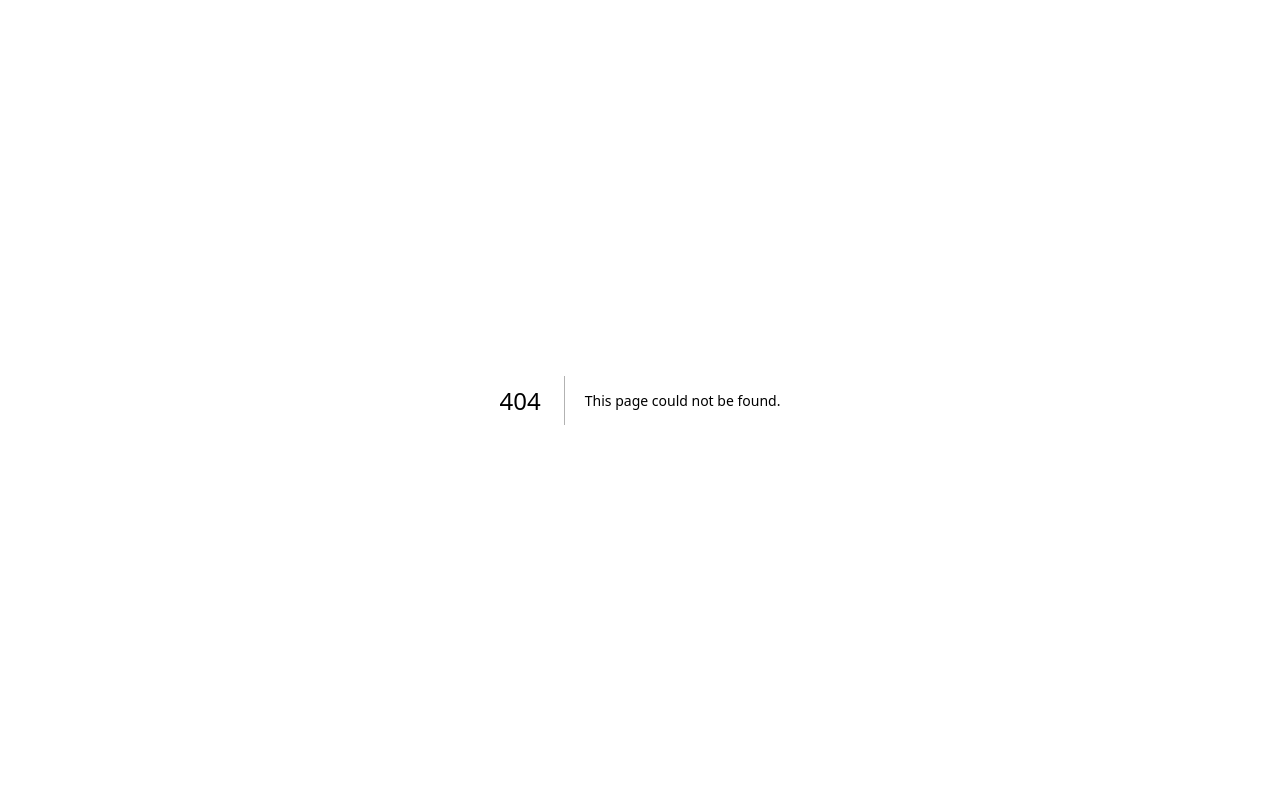
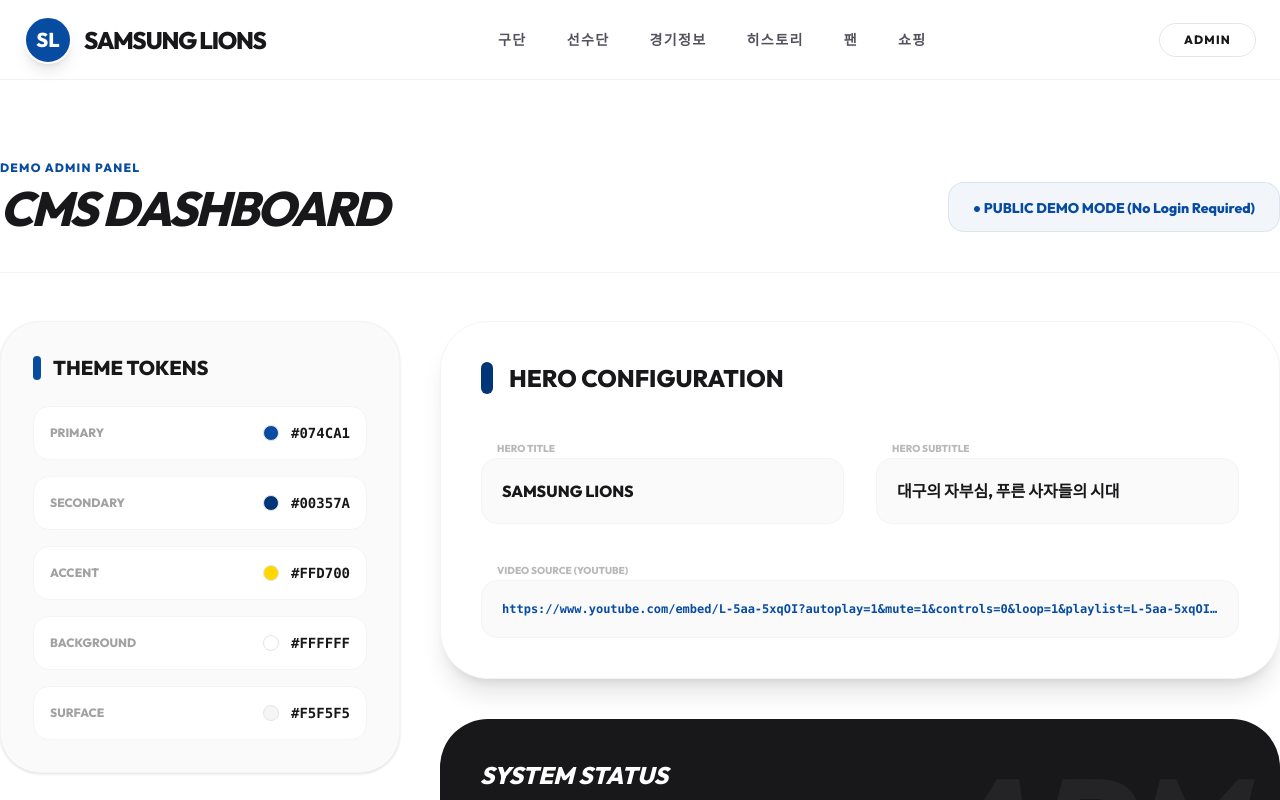
Before and after one commit to hslcrb/samsung_Lions-newwebapp, a Next.js app: page /admin in a window 1280 px wide. Before the commit this address had no page. Shown: the top 800 px of the page. Built offline with nearby package versions, Linux system fonts and the light colour scheme.

Commit message:
Add: 데모용 /admin 페이지 및 헤더 링크 추가. Add demo /admin page and header link

```diff
--- /dev/null
+++ b/src/app/admin/page.tsx
@@ -0,0 +1,108 @@
+'use client';
+
+import React, { useState } from 'react';
+import { LIONS_CMS } from '@/cms/content';
+import { Header } from '@/components/Header';
+import { Footer } from '@/components/FooterSections';
+
+export default function AdminPage() {
+    const [cmsData, setCmsData] = useState(LIONS_CMS);
+
+    return (
+        <main className="min-h-screen bg-white text-zinc-900">
+            <Header />
+
+            <div className="container py-40">
+                <div className="mb-12 flex flex-col md:flex-row justify-between items-end gap-6 border-b border-zinc-100 pb-10">
+                    <div>
+                        <span className="text-primary font-black text-xs tracking-widest uppercase mb-2 block">Demo Admin Panel</span>
+                        <h1 className="text-5xl font-black italic tracking-tighter">CMS DASHBOARD</h1>
+                    </div>
+                    <div className="bg-primary/5 px-6 py-3 rounded-2xl border border-primary/10">
+                        <span className="text-sm font-bold text-primary">● PUBLIC DEMO MODE (No Login Required)</span>
+                    </div>
+                </div>
+
+                <div className="grid grid-cols-1 lg:grid-cols-3 gap-10">
+                    {/* Theme Config View */}
+                    <div className="lg:col-span-1 space-y-6">
+                        <div className="p-8 bg-zinc-50 rounded-[2.5rem] border border-zinc-100 shadow-sm">
+                            <h2 className="text-xl font-black mb-6 flex items-center gap-3">
+                                <span className="w-2 h-6 bg-primary rounded-full"></span>
+                                THEME TOKENS
+                            </h2>
+                            <div className="space-y-4">
+                                {Object.entries(cmsData.theme).map(([key, value]) => (
+                                    <div key={key} className="flex justify-between items-center p-4 bg-white rounded-2xl border border-zinc-100">
+                                        <span className="text-xs font-black uppercase opacity-40">{key}</span>
+                                        <div className="flex items-center gap-3">
+                                            <div className="w-4 h-4 rounded-full border border-zinc-200" style={{ backgroundColor: value }}></div>
+                                            <span className="text-sm font-mono font-bold">{value}</span>
+                                        </div>
+                                    </div>
+                                ))}
+                            </div>
+                        </div>
+                    </div>
+
+                    {/* Content Config View */}
+                    <div className="lg:col-span-2 space-y-10">
+                        <div className="p-10 bg-white rounded-[3rem] border border-zinc-100 shadow-xl">
+                            <h2 className="text-2xl font-black mb-10 flex items-center gap-4">
+                                <span className="w-3 h-8 bg-secondary rounded-full"></span>
+                                HERO CONFIGURATION
+                            </h2>
+                            <div className="grid grid-cols-1 md:grid-cols-2 gap-8">
+                                <div className="space-y-2">
+                                    <label className="text-[10px] font-black opacity-30 ml-4">HERO TITLE</label>
+                                    <input
+                                        type="text"
+                                        readOnly
+                                        value={cmsData.hero.title}
+                                        className="w-full p-5 bg-zinc-50 border border-zinc-100 rounded-2xl font-bold text-zinc-900 focus:outline-none"
+                                    />
+                                </div>
+                                <div className="space-y-2">
+                                    <label className="text-[10px] font-black opacity-30 ml-4">HERO SUBTITLE</label>
+                                    <input
+                                        type="text"
+                                        readOnly
+                                        value={cmsData.hero.subtitle}
+                                        className="w-full p-5 bg-zinc-50 border border-zinc-100 rounded-2xl font-bold text-zinc-900 focus:outline-none"
+                                    />
+                                </div>
+                                <div className="md:col-span-2 space-y-2">
+                                    <label className="text-[10px] font-black opacity-30 ml-4">VIDEO SOURCE (YOUTUBE)</label>
+                                    <input
+                                        type="text"
+                                        readOnly
+                                        value={cmsData.hero.videoUrl}
+                                        className="w-full p-5 bg-zinc-50 border border-zinc-100 rounded-2xl font-mono text-xs font-bold text-primary focus:outline-none truncate"
+                                    />
+                                </div>
+                            </div>
+                        </div>
+
+                        <div className="p-10 bg-zinc-900 rounded-[3rem] text-white overflow-hidden relative">
+                            <div className="relative z-10">
+                                <h2 className="text-2xl font-black mb-6 italic">SYSTEM STATUS</h2>
+                                <p className="opacity-60 text-sm mb-8 leading-relaxed">
+                                    본 페이지는 데모용 관리자 화면입니다. 현재는 `src/cms/content.tsx`의 정적 데이터를 시각화하고 있으며,
+                                    추후 DB 연동 시 실시간 편집 기능이 활성화됩니다.
+                                </p>
+                                <button className="px-8 py-4 bg-white text-black font-black rounded-2xl hover:scale-105 transition-transform">
+                                    APPLY CHANGES (DEMO)
+                                </button>
+                            </div>
+                            <div className="absolute top-10 right-10 text-white/5 font-black text-9xl italic pointer-events-none">
+                                ADM
+                            </div>
+                        </div>
+                    </div>
+                </div>
+            </div>
+
+            <Footer />
+        </main>
+    );
+}
--- a/src/components/Header.tsx
+++ b/src/components/Header.tsx
@@ -32,9 +32,12 @@
         </nav>
 
         <div className="flex items-center gap-4">
-          <button className="px-6 py-2 rounded-full text-xs font-black uppercase tracking-widest border border-zinc-200 hover:bg-zinc-900 hover:text-white transition-all text-zinc-900">
-            LOGIN
-          </button>
+          <Link
+            href="/admin"
+            className="px-6 py-2 rounded-full text-xs font-black uppercase tracking-widest border border-zinc-200 hover:bg-primary hover:text-white hover:border-primary transition-all text-zinc-900"
+          >
+            ADMIN
+          </Link>
           {/* Mobile Menu Icon */}
           <button className="lg:hidden text-zinc-900">
             <svg className="w-8 h-8" fill="none" stroke="currentColor" viewBox="0 0 24 24"><path strokeLinecap="round" strokeLinejoin="round" strokeWidth="2" d="M4 6h16M4 12h16m-7 6h7"></path></svg>
```
